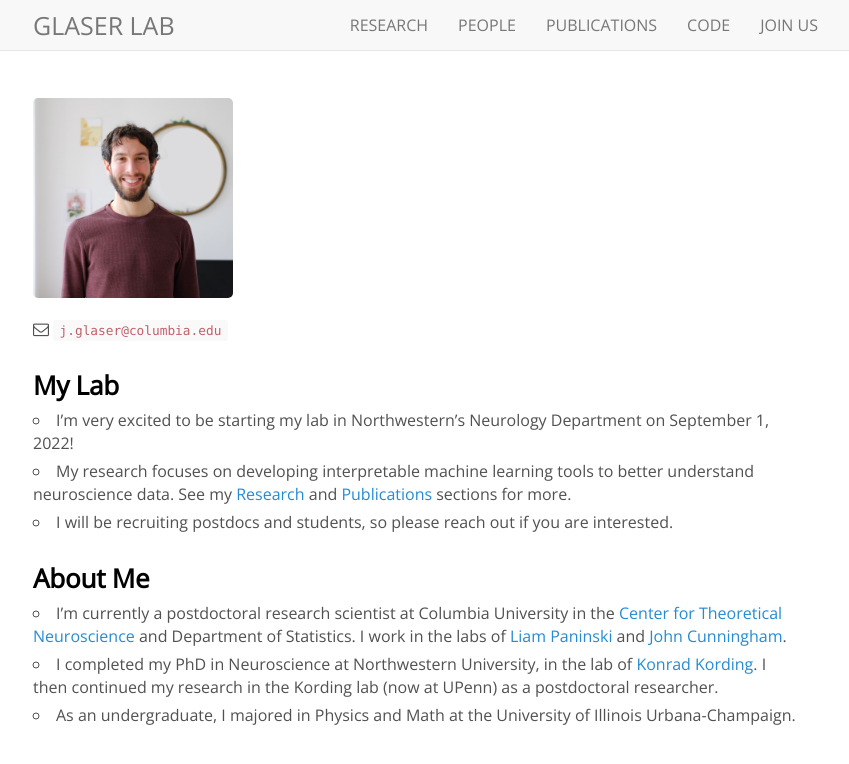
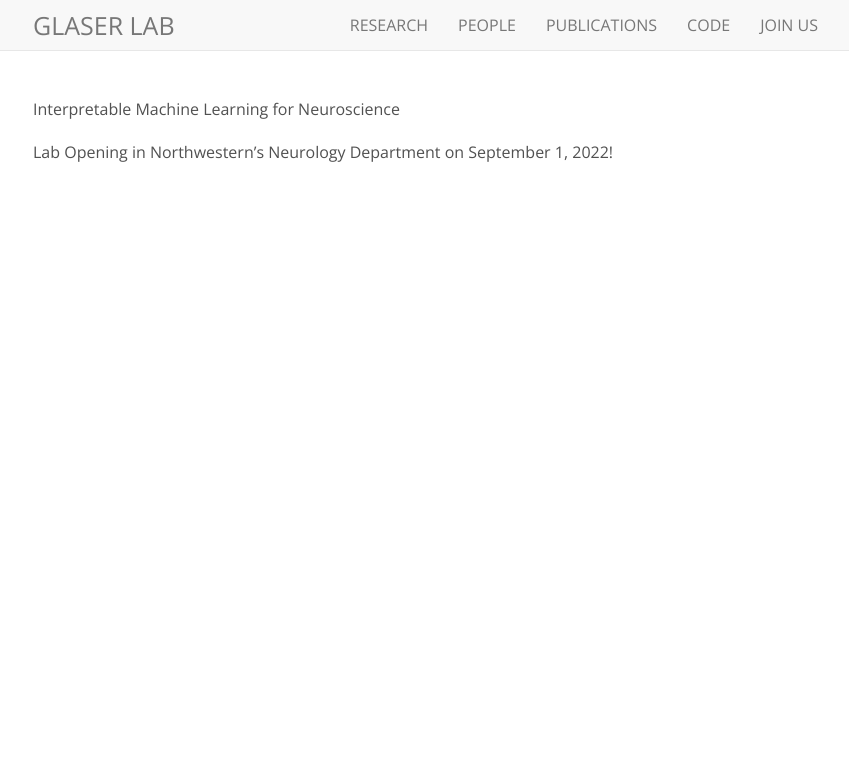
Before and after one commit to glaserlab/glaserlab.github.io, a Jekyll site: the page built from about.md, in a window 1280 px wide. Shown: the top 764 px of the page, without its empty margins (222-1071 px from the left). Built offline with Jekyll 4.4.1, drawn with Linux system fonts in a browser that asks for light colours; nearby versions of some CDN libraries; comment, search, counter and statistics services are not loaded.

Commit message:
Update about.md

```diff
--- a/about.md
+++ b/about.md
@@ -3,7 +3,12 @@ title: About
 permalink: /about/
 ---
 
-<img width="200" src="{{site.baseurl}}/josh_profile3.jpg">
+Interpretable Machine Learning for Neuroscience
+
+Lab Opening in Northwestern's Neurology Department on September 1, 2022!
+
+
+<!-- <img width="200" src="{{site.baseurl}}/josh_profile3.jpg">
 
 <i class="fa fa-envelope-o"></i>  `j.glaser@columbia.edu`<br>
 
@@ -17,3 +22,4 @@ permalink: /about/
 * I'm currently a postdoctoral research scientist at Columbia University in the [Center for Theoretical Neuroscience](https://ctn.zuckermaninstitute.columbia.edu/) and Department of Statistics. I work in the labs of [Liam Paninski](http://www.stat.columbia.edu/~liam/) and [John Cunningham](http://stat.columbia.edu/~cunningham/).
 * I completed my PhD in Neuroscience at Northwestern University, in the lab of [Konrad Kording](http://kordinglab.com/). I then continued my research in the Kording lab (now at UPenn) as a postdoctoral researcher.
 * As an undergraduate, I majored in Physics and Math at the University of Illinois Urbana-Champaign.
+ -->
```
